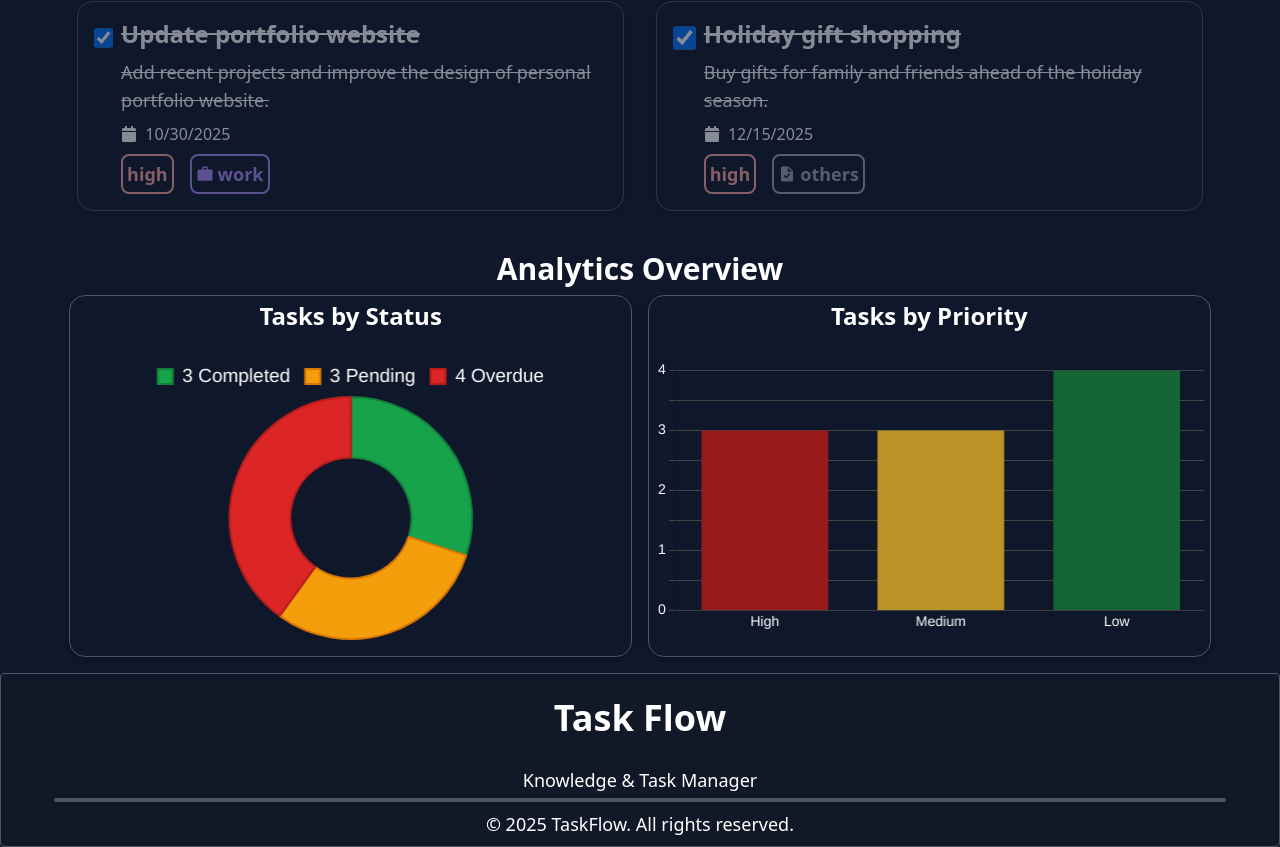
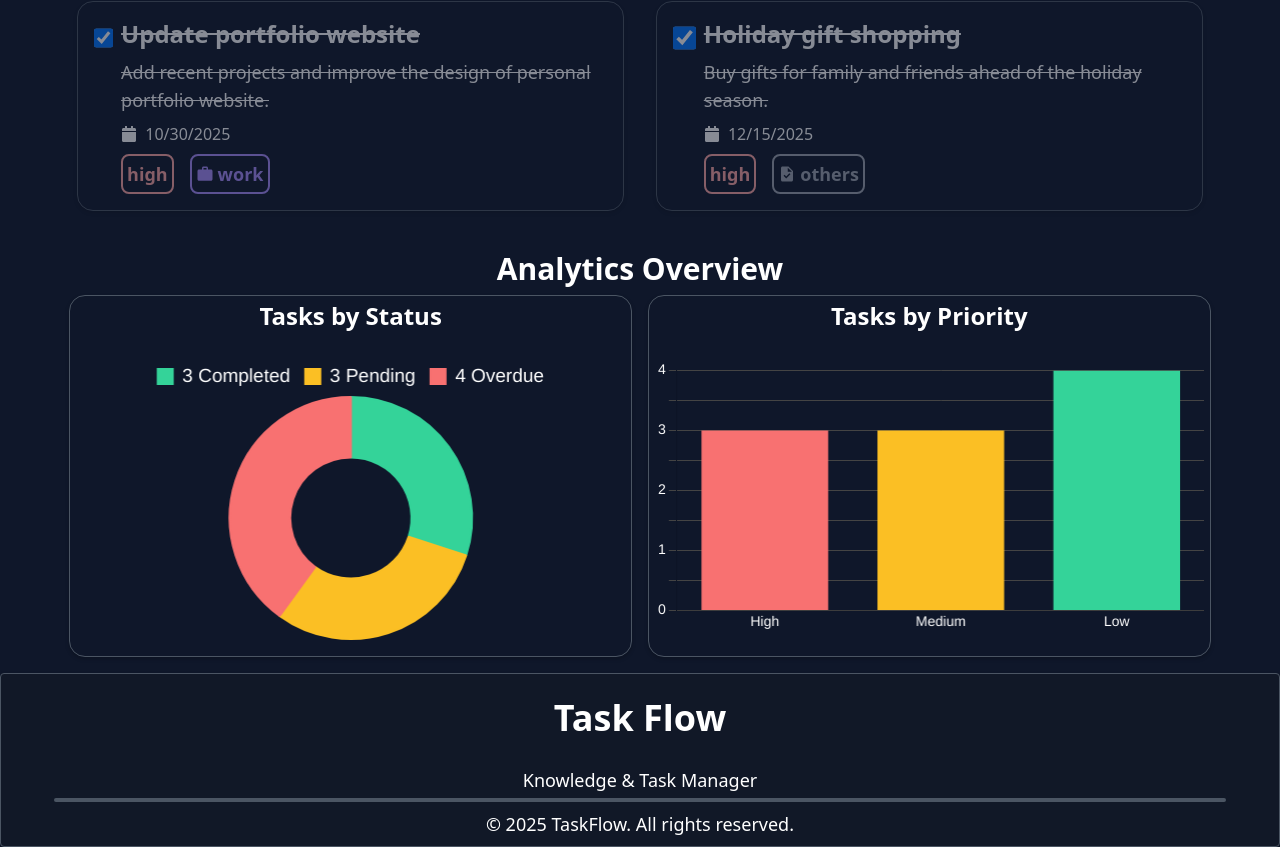
Before and after one commit to Figetto7/TaskFlow2.0, a React (Vite) app: page /dashboard in a window 1280 px wide. Shown: the part 1219-2066 px from the top of the page. Built offline with nearby package versions, Linux system fonts and the light colour scheme; no server answers.

Commit message:
Analytics Done

```diff
--- a/src/Components/Charts/GraphPriority.tsx
+++ b/src/Components/Charts/GraphPriority.tsx
@@ -5,12 +5,12 @@ import { useMemo } from 'react';
 
 ChartJS.register(CategoryScale, LinearScale, BarElement, Tooltip, Legend);
 
-export default function GraphCategoryXPriority({completed, pending, overdue}: {completed: number, pending: number, overdue: number}) {
+export default function GraphCategory({completed, pending, overdue}: {completed: number, pending: number, overdue: number}) {
   const { theme } = useTheme();
   const data = useMemo(() => {
-        const HighColor = getComputedStyle(document.documentElement).getPropertyValue('--priority-high-text').trim();
-        const MediumColor = getComputedStyle(document.documentElement).getPropertyValue('--priority-medium-text').trim();
-        const LowColor = getComputedStyle(document.documentElement).getPropertyValue('--priority-low-text').trim();
+        const HighColor = theme === 'dark' ? '#f87171' : '#b91c1c';
+        const MediumColor = theme === 'dark' ? '#fbbf24' : '#d97706';
+        const LowColor = theme === 'dark' ? '#34d399' : '#059669';
        return {
          labels: ['High', 'Medium', 'Low'],
         datasets: [{
@@ -19,7 +19,7 @@ export default function GraphCategoryXPriority({completed, pending, overdue}: {c
           borderWidth: 0,
         }]
        };
-     }, [completed, pending, overdue]);
+     }, [completed, pending, overdue, theme]);
 
 const options = {
   plugins: {
--- a/src/Components/Charts/PieChartNumberTasks.tsx
+++ b/src/Components/Charts/PieChartNumberTasks.tsx
@@ -9,12 +9,12 @@ export default function PieChartNumberTasks({ completed, pending, overdue }: { c
    const { theme } = useTheme();
 
    const data = useMemo(() => {
-     const completedColor = getComputedStyle(document.documentElement).getPropertyValue('--completed-color').trim();
-     const pendingColor = getComputedStyle(document.documentElement).getPropertyValue('--pending-color').trim();
-     const overdueColor = getComputedStyle(document.documentElement).getPropertyValue('--overdue-color').trim();
-     const completedBorder = getComputedStyle(document.documentElement).getPropertyValue('--chart-completed-border').trim();
-     const pendingBorder = getComputedStyle(document.documentElement).getPropertyValue('--chart-pending-border').trim();
-     const overdueBorder = getComputedStyle(document.documentElement).getPropertyValue('--chart-overdue-border').trim();
+     const completedColor = theme === 'dark' ? '#34d399' : '#059669';
+     const pendingColor = theme === 'dark' ? '#fbbf24' : '#d97706';
+     const overdueColor = theme === 'dark' ? '#f87171' : '#b91c1c';
+     const completedBorder = theme === 'dark' ? '#34d399' : '#059669';
+     const pendingBorder = theme === 'dark' ? '#fbbf24' : '#d97706';
+     const overdueBorder = theme === 'dark' ? '#f87171' : '#b91c1c';
      const CompletedNumber = `${completed} Completed`;
      const PendingNumber = `${pending} Pending`;
      const OverdueNumber = `${overdue} Overdue`;
@@ -26,7 +26,7 @@ export default function PieChartNumberTasks({ completed, pending, overdue }: { c
          borderColor: [completedBorder, pendingBorder, overdueBorder],
        }]
      };
-   }, [completed, pending, overdue]);
+   }, [completed, pending, overdue, theme]);
 
 const options = {
   plugins: {
--- /dev/null
+++ b/src/Components/Charts/RadarGrapghTag.tsx
@@ -0,0 +1,72 @@
+import { useMemo } from 'react';
+import {Chart as ChartJS, RadialLinearScale, PointElement, LineElement, Filler, Tooltip, Legend,} from 'chart.js';
+import { Radar } from 'react-chartjs-2';
+import type { Task } from '../../Helpers/Types/Types';
+import { useTheme } from '../../Hooks/useTheme';
+
+ChartJS.register(RadialLinearScale, PointElement, LineElement, Filler, Tooltip, Legend);
+
+export default function RadarGraphTag({tasks}: {tasks: Task[]}) {
+    const { theme } = useTheme();
+    const data = useMemo(() => {
+    const radarBackground = theme === 'dark' ? 'rgba(147, 197, 253, 0.7)' : 'rgba(59, 130, 246, 0.5)';
+    const radarBorder = theme === 'dark' ? '#9099a3' : '#0f172a';
+    const workTask = tasks.filter(task => task.tags === 'work');
+    const schoolTask = tasks.filter(task => task.tags === 'school');
+    const personalTask = tasks.filter(task => task.tags === 'personal');
+    const othersTask = tasks.filter(task => task.tags === 'others');
+    return {
+       labels: ["","Work", "School", "Personal", "Others"],
+       datasets: [{
+         data: [0, workTask.length, schoolTask.length, personalTask.length, othersTask.length],
+         backgroundColor: [radarBackground],
+         borderColor: [radarBorder],
+       }]
+     };
+   }, [tasks, theme]);
+
+const options = {
+  responsive: true,
+  maintainAspectRatio: false,
+  plugins: {
+    legend: {
+      display: false
+    }
+  },
+  scales: {
+    r: {
+      beginAtZero: true,
+      ticks: {
+        stepSize: 1,
+        color: theme === 'dark' ? '#E5E7EB' : '#374151',
+        font: {
+          size: 15,
+          weight: 'normal' as const
+        },
+        backdropColor: theme === 'dark' ? 'rgba(15, 23, 42, 0.9)' : 'rgba(255, 255, 255, 0.9)',
+        backdropPadding: 6,
+        showLabelBackdrop: true
+      },
+      grid: {
+        color: theme === 'dark' ? '#475569' : '#d1d5db',
+      },
+      pointLabels: {
+        color: theme === 'dark' ? 'white' : 'black',
+        font: {
+          size: 20,
+        }
+      }
+    }
+  }
+}
+
+
+  return (
+    <div className='ultraThinBorder'>
+      <h1 className='text-2xl font-semibold p-1 text-center'>Tasks by Tag</h1>
+      <div className="h-96 items-center justify-center flex flex-col w-full">
+        <Radar data={data} options={options} />
+      </div>
+    </div>
+  )
+}
--- /dev/null
+++ b/src/Components/Charts/TaskXWeekGraph.tsx
@@ -0,0 +1,83 @@
+import {Chart as ChartJS, CategoryScale, LinearScale, PointElement, LineElement, Title, Tooltip, Legend,} from "chart.js";
+import { Line } from "react-chartjs-2";
+import getTaskTrend from "../../Helpers/Utils/getTaskTrend.ts";
+import { useMemo } from "react";
+import type { Task } from "../../Helpers/Types/Types";
+import { useTheme } from "../../Hooks/useTheme";
+
+ChartJS.register(CategoryScale, LinearScale, PointElement, LineElement, Title, Tooltip, Legend);
+
+export default function TaskXWeekGraph({tasks}: {tasks: Task[]}) {
+  const { labels, created, completed } = useMemo(() => getTaskTrend(tasks), [tasks]);
+  const { theme } = useTheme();
+  const data = {
+  labels: labels,
+  datasets: [
+    {
+      label: 'Tasks Created',
+      data: created,
+      borderColor: theme === 'dark' ? '#a78bfa' : '#7c3aed',
+      backgroundColor: theme === 'dark' ? '#a78bfa' : '#7c3aed',
+      tension: 0.3
+    },
+    {
+      label: 'Tasks Completed',
+      data: completed,
+      borderColor: theme === 'dark' ? '#34d399' : '#10b981',
+      backgroundColor: theme === 'dark' ? '#34d399' : '#10b981',
+      tension: 0.3
+    }
+  ]
+};
+
+ const options = {
+  responsive: true,
+  plugins: {
+    legend: {
+      position: 'top' as const,
+      labels: {
+        color: theme === 'dark' ? 'white' : 'black',
+        font: {
+          size: 15
+        }
+      }
+    },
+    title: { display: false }
+  },
+  scales: {
+    x: {
+      ticks: {
+        color: theme === 'dark' ? '#E5E7EB' : '#374151',
+        font: {
+          size: 12
+        }
+      },
+      grid: {
+        color: theme === 'dark' ? '#475569' : '#E5E7EB',
+        lineWidth: 1
+      }
+    },
+    y: {
+      ticks: {
+        color: theme === 'dark' ? '#E5E7EB' : '#374151',
+        font: {
+          size: 12
+        }
+      },
+      grid: {
+        color: theme === 'dark' ? '#475569' : '#E5E7EB',
+        lineWidth: 1
+      }
+    }
+  }
+};
+  return (
+
+      <div className='ultraThinBorder'>
+        <h1 className='text-2xl font-semibold p-1 text-center'>Task Trend</h1>
+        <div className="h-80 p-1.5 items-center justify-center flex flex-col w-full ">
+          <Line data={data} options={options} />
+        </div>
+      </div>
+  );
+}
--- a/src/Contexts/tasks.tsx
+++ b/src/Contexts/tasks.tsx
@@ -29,7 +29,6 @@ function loadTasksFromStorage({
       return dummyTasks;
     }
 
-    // Converti le date da stringhe a oggetti Date
     const tasksWithDates = parsed.map(task => ({
       ...task,
       dueDate: new Date(task.dueDate),
--- a/src/Helpers/Types/Types.ts
+++ b/src/Helpers/Types/Types.ts
@@ -27,7 +27,8 @@ export type Task = {
   dueDate: Date ,
   priority: 'low' | 'medium' | 'high' | "Choose a priority",
   tags: 'school' | 'work' | 'personal' | 'others' | 'Choose a category',
-  createdAt: Date
+  createdAt: Date,
+  completedAt?: Date,
 }
 
 export type Action = | { type: 'addedTask'; task: Task } | { type: 'deleteTask'; id: string } | { type: 'toggledTask'; id: string } | { type: 'updateTask'; task: Task } | { type: 'Error'; message: string };
--- a/src/Helpers/Utils/TasksReducer.ts
+++ b/src/Helpers/Utils/TasksReducer.ts
@@ -14,6 +14,7 @@ export default function TasksReducer(tasks: Task[], action: Action): Task[] {
           priority: action.task.priority,
           tags: action.task.tags,
           createdAt: new Date(),
+          completedAt: action.task.completed ? new Date() : undefined,
         }
       ];
 
@@ -25,10 +26,11 @@ export default function TasksReducer(tasks: Task[], action: Action): Task[] {
     case 'deleteTask':
       return tasks.filter((task) => task.id !== action.id);
 
-    case 'toggledTask':
-      return tasks.map((task) =>
-        task.id === action.id ? { ...task, completed: !task.completed } : task
-      );
+   case 'toggledTask':
+    return tasks.map((task) =>
+      task.id === action.id? {...task, completed: !task.completed, completedAt: task.completed ? undefined : new Date(), }: task
+  );
+
 
     default:
       throw new Error('Unknown action: ' + action.type);
--- /dev/null
+++ b/src/Helpers/Utils/getTaskTrend.ts.ts
@@ -0,0 +1,25 @@
+import type { Task } from "../Types/Types";
+
+export default function getTaskTrend(tasks: Task[]) {
+  const formatDate = (date: Date | string) => new Date(date).toISOString().split("T")[0];
+  const counts: Record<string, { created: number; completed: number }> = {};
+
+  tasks.forEach(task => {
+    const createdDay = formatDate(task.createdAt);
+    const dayEntry = counts[createdDay] ??= { created: 0, completed: 0 };
+    dayEntry.created++;
+    if (task.completed && task.completedAt) {
+      const completedDay = formatDate(task.completedAt);
+      const completedEntry = counts[completedDay] ??= { created: 0, completed: 0 };
+      completedEntry.completed++;
+    }
+  });
+
+  const sorted = Object.entries(counts).sort(([a], [b]) => a.localeCompare(b));
+
+  return {
+    labels: sorted.map(([date]) => date),
+    created: sorted.map(([, v]) => v.created),
+    completed: sorted.map(([, v]) => v.completed),
+  };
+}
--- a/src/Pages/Analytics.tsx
+++ b/src/Pages/Analytics.tsx
@@ -4,7 +4,9 @@ import StatTaskCard from "../Components/StatTaskCard";
 import useTaskStats from "../Hooks/useTaskState";
 import ScrollTopButton from "../Components/ScrollTopButton";
 import PieChartNumberTasks from "../Components/Charts/PieChartNumberTasks";
-import GraphCategoryXPriority from "../Components/Charts/GraphPriority";
+import GraphCategory from "../Components/Charts/GraphPriority";
+import  RadarGraphTag  from "../Components/Charts/RadarGrapghTag";
+import  TaskXWeekGraph from "../Components/Charts/TaskXWeekGraph";
 
 export default function Analytics(): JSX.Element {
   const { tasks } = useTasks();
@@ -24,8 +26,11 @@ return (
         <div><StatTaskCard key="overdue" title="Overdue" value={overdue} color="var(--overdue-color)" /></div>
       </div>
       <section className="grid grid-cols-1 lg:grid-cols-2 gap-4 mt-4">
-       <PieChartNumberTasks completed={completed} pending={pending} overdue={overdue} />
-       <GraphCategoryXPriority completed={completed} pending={pending} overdue={overdue} />
+
+      <GraphCategory completed={completed} pending={pending} overdue={overdue} />
+      <RadarGraphTag tasks={tasks} />
+      <TaskXWeekGraph tasks={tasks} />
+      <PieChartNumberTasks completed={completed} pending={pending} overdue={overdue} />
       </section>
     </div>
   )
```
